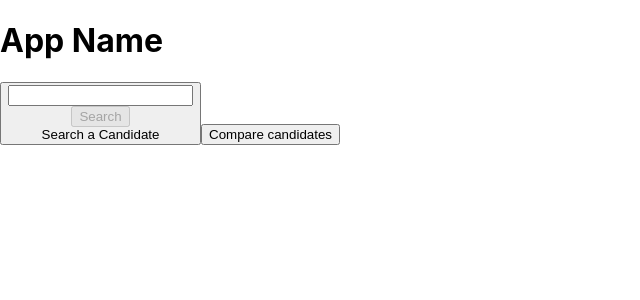
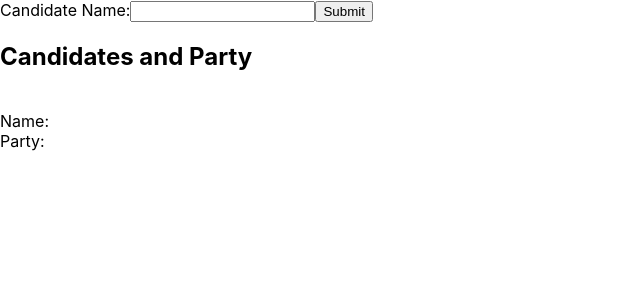
Before and after one commit to tigerlillyz/tigerlillyz.github.io, a React (Create React App) app: page / in a window 1280 px wide. Shown: the top 300 px of the page, without its empty margins (0-640 px from the left). Built offline with nearby package versions, Linux system fonts and the light colour scheme.

Commit message:
candidate id search

```diff
--- a/src/App.js
+++ b/src/App.js
@@ -1,15 +1,62 @@
-import React from "react";
-import SearchBar from "./SearchBar"
-//import "./styles.css";
+import React, { useState } from "react";
 
- function App() {
+function App() {
+
+  const [candidateId, setCandidateId] = useState("");
+  const [candidates, setCandidates] = useState([]);
+
+  function GetCandidateId(props) {
+    const url = `https://api.open.fec.gov/v1/names/candidates/?q=${props}&api_key=SVuK6wlixoKEc7Ccdd7X2paVLHTAjGjJUZdlzAMp`
+    fetch(url)
+      .then(r => r.json())
+      .then(r => r.results)
+      .then(r => {
+        setCandidateId(r[0].id);
+        GetCandidateFromId(r[0].id);
+      });
+  }
+
+  function GetCandidateFromId(props) {
+    const url = `https://api.open.fec.gov/v1/candidate/${props}/?sort=name&page=1&api_key=SVuK6wlixoKEc7Ccdd7X2paVLHTAjGjJUZdlzAMp&sort_null_only=false&sort_nulls_last=false&sort_hide_null=false&per_page=20`
+    fetch(url)
+      .then(r => r.json())
+      .then(r => r.results)
+      .then(r => setCandidates(r[0]));
+  }
+
+  function SearchBar() {
+    const [input, setInput] = useState({});
+
+    const handleInputChange = (e) => setInput({
+      ...input,
+      [e.currentTarget.name]: e.currentTarget.value
+    })
+
+    const handleSubmit = (e) => {
+      e.preventDefault();
+      GetCandidateId(e.currentTarget.candidateName.value);
+    }
+
+    return (
+      <form onSubmit={handleSubmit}>
+        <label>Candidate Name:</label>
+        <input type="text" name="candidateName" onChange={handleInputChange} />
+        <input type="submit" />
+      </form>
+    )
+  }
+
   return (
     <div className="App">
-      <h1>App Name</h1>
-      <button><SearchBar/>Search a Candidate</button>
-
-      <button>Compare candidates</button>
+      <SearchBar />
+      <h2>Candidates and Party</h2>
+      {candidateId} <br />
+       <div>
+         Name: {candidates.name} <br />
+         Party: {candidates.party_full}
+       </div>
     </div>
   );
 }
+
 export default App;
--- a/src/SearchBar.js
+++ b/src/SearchBar.js
@@ -1,35 +1,35 @@
-import React, { useState } from "react";
-import SearchResults from "./SearchResults";
-import { searchArticles } from "./api";
+// import React, { useState } from "react";
+// import SearchResults from "./SearchResults";
+// import { searchArticles } from "./api";
 
-let SearchBar = () => {
-  const [query, setQuery] = useState("");
-  const [feed, setFeed] = useState([]);
+// let SearchBar = () => {
+//   const [query, setQuery] = useState("");
+//   const [feed, setFeed] = useState([]);
 
-  const handleQueryChange = event => setQuery(event.target.value);
+//   const handleQueryChange = event => setQuery(event.target.value);
 
-  const performQuery =  event => {
-    event.preventDefault();
-    searchArticles(query).then(resp => {
-      setFeed(resp.results)
-    })
-  };
+//   const performQuery =  event => {
+//     event.preventDefault();
+//     searchArticles(query).then(resp => {
+//       setFeed(resp.results)
+//     })
+//   };
 
-  return (
-    <form className="searchForm" onSubmit={performQuery}>
-      <input
-        name="query"
-        type="text"
-        value={query}
-        onChange={handleQueryChange}
-      />
-      <div className="ButtonBar">
-        <button type="submit" disabled={!query}>
-          Search
-        </button>
-      </div>
-      <SearchResults results = {feed}/>
-    </form>
-  );
-};
-export default SearchBar;
+//   return (
+//     <form className="searchForm" onSubmit={performQuery}>
+//       <input
+//         name="query"
+//         type="text"
+//         value={query}
+//         onChange={handleQueryChange}
+//       />
+//       <div className="ButtonBar">
+//         <button type="submit" disabled={!query}>
+//           Search
+//         </button>
+//       </div>
+//       <SearchResults results = {feed}/>
+//     </form>
+//   );
+// };
+// export default SearchBar;
--- a/src/SearchResults.js
+++ b/src/SearchResults.js
@@ -1,29 +1,29 @@
-import React from "react";
-import Card from "react-bootstrap/Card";
+// import React from "react";
+// import Card from "react-bootstrap/Card";
 
-const SearchResults = props => {
-  const style = {
-    width: 150
-  };
-  return (
-    <div className="searchResults">
-      {props.results &&
-        props.results.map(article => (
-          <Card>
-            <Card.Body>
-              <Card.Title>
-                {article.name}
-              </Card.Title>
-              <Card.Subtitle>
-                {article.id}
-              </Card.Subtitle>
-              <Card.Text></Card.Text>
-            </Card.Body>
-          </Card>
-        ))}
-    </div>
-  );
-};
+// const SearchResults = props => {
+//   const style = {
+//     width: 150
+//   };
+//   return (
+//     <div className="searchResults">
+//       {props.results &&
+//         props.results.map(article => (
+//           <Card>
+//             <Card.Body>
+//               <Card.Title>
+//                 {article.name}
+//               </Card.Title>
+//               <Card.Subtitle>
+//                 {article.id}
+//               </Card.Subtitle>
+//               <Card.Text></Card.Text>
+//             </Card.Body>
+//           </Card>
+//         ))}
+//     </div>
+//   );
+// };
 
 
-export default SearchResults;
+// export default SearchResults;
--- a/src/api.js
+++ b/src/api.js
@@ -1,10 +1,10 @@
-const searchArticles = search => {
-    let URL = `https://api.open.fec.gov/v1/names/candidates/?api_key=uN3VUzQHiu7xECGQ4MV9f2SGLpuWdRaOMDgixrcC&q=${search}$`;
-  if (search) {
-    return fetch(URL).then(response => {
-        return response.json();
-      });
-  }
-};
+// const searchArticles = search => {
+//     let URL = `https://api.open.fec.gov/v1/names/candidates/?api_key=uN3VUzQHiu7xECGQ4MV9f2SGLpuWdRaOMDgixrcC&q=${search}$`;
+//   if (search) {
+//     return fetch(URL).then(response => {
+//         return response.json();
+//       });
+//   }
+// };
 
-export { searchArticles };
+// export { searchArticles };
```
